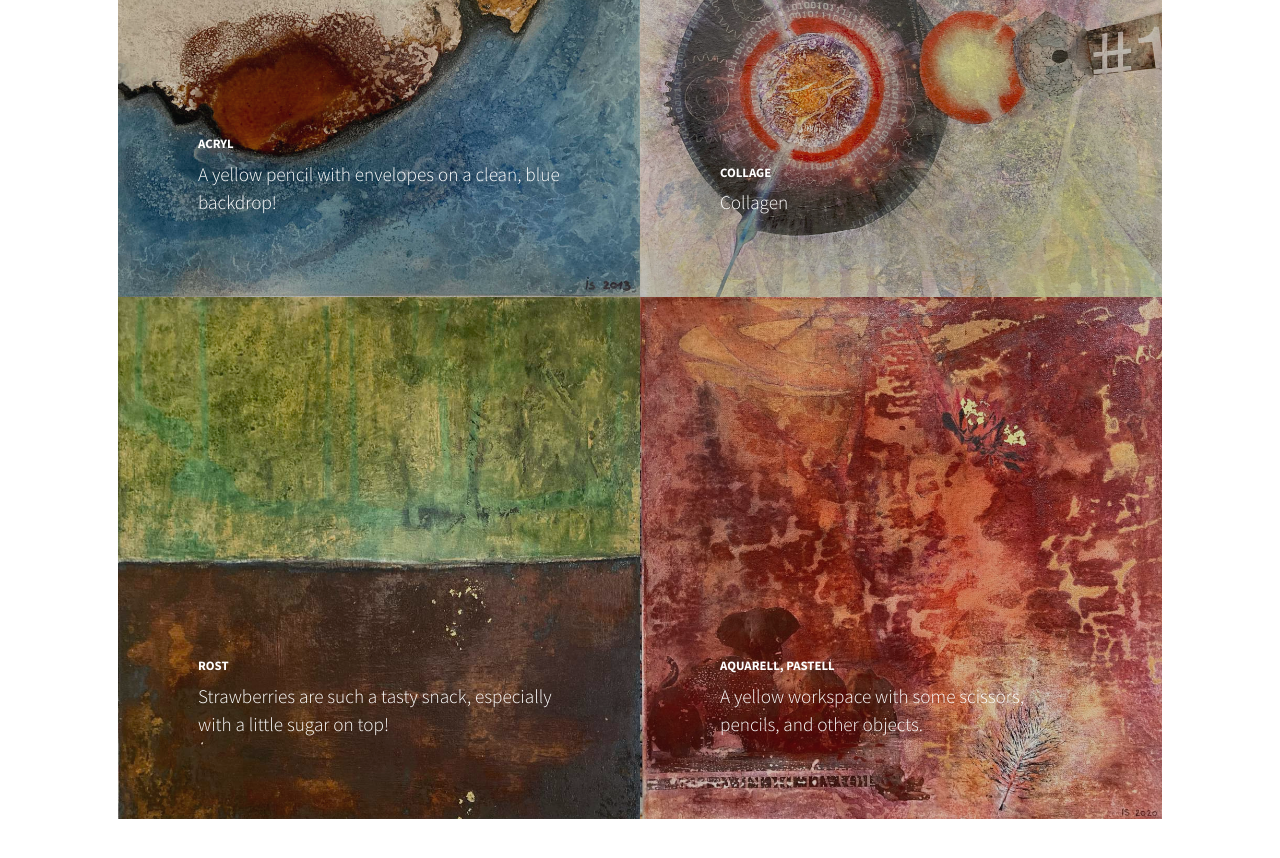
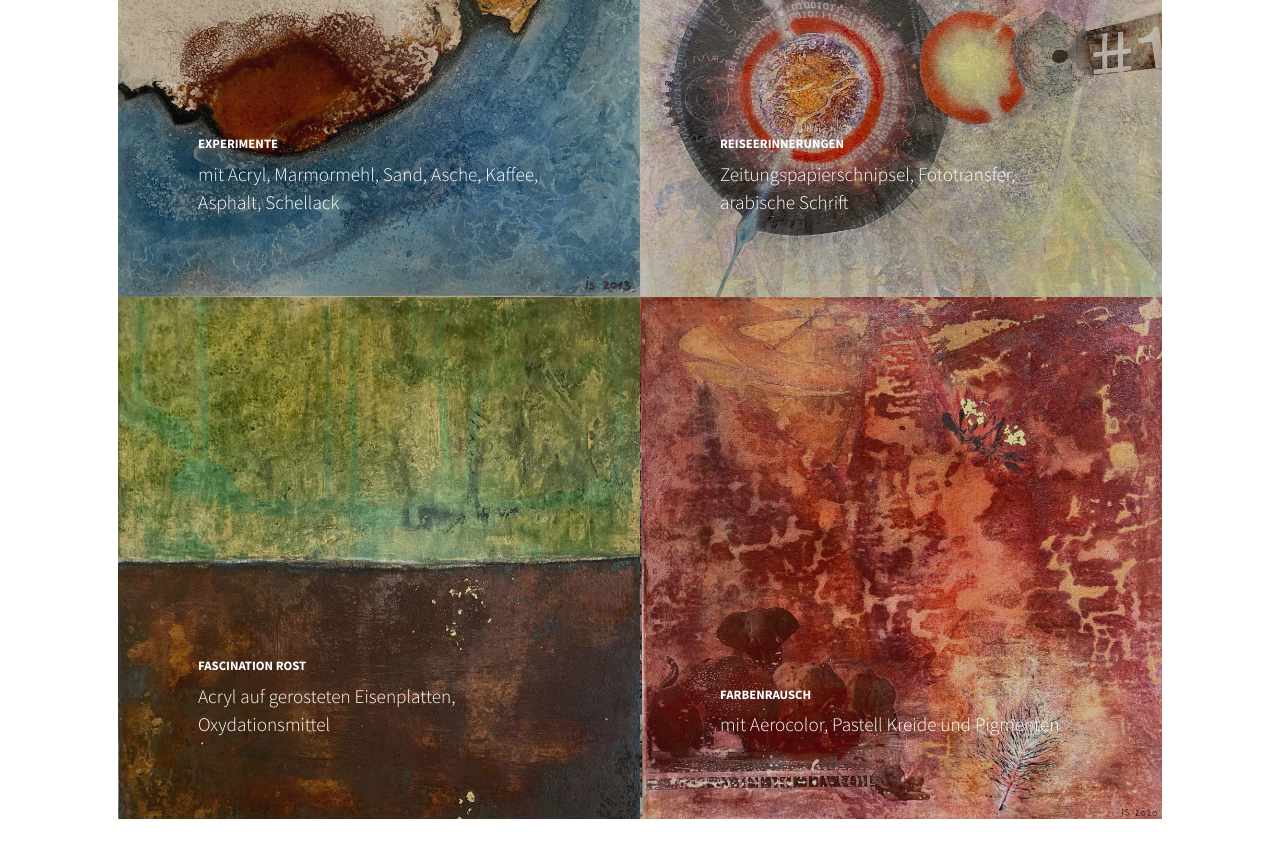
Before and after one commit to irmtraut/atelier, a plain HTML site: page index.html in a window 1280 px wide. Shown: the part 2060-2918 px from the top of the page. Drawn offline with nearby package versions, Linux system fonts and the light colour scheme.

Commit message:
Update index.html

```diff
--- a/index.html
+++ b/index.html
@@ -111,8 +111,8 @@ Dann kam die Malerei ins Spiel, die Geschichte nahm ihren Lauf und gab mir damit
                         <a class="portfolio-item" href="lightbox.html#A">
                             <div class="caption">
                                 <div class="caption-content">
-                                    <div class="h2">Acryl</div>
-                                    <p class="mb-0">A yellow pencil with envelopes on a clean, blue backdrop!</p>
+                                    <div class="h2">Experimente</div>
+                                    <p class="mb-0">mit Acryl, Marmormehl, Sand, Asche, Kaffee, Asphalt, Schellack</p>
                                 </div>
                             </div>
                             <img class="img-fluid" src="portfolio_img/b.jpg" alt="..." />
@@ -122,8 +122,8 @@ Dann kam die Malerei ins Spiel, die Geschichte nahm ihren Lauf und gab mir damit
                         <a class="portfolio-item" href="lightbox.html#B">
                             <div class="caption">
                                 <div class="caption-content">
-                                    <div class="h2">Collage</div>
-                                    <p class="mb-0">Collagen</p>
+                                    <div class="h2">Reiseerinnerungen</div>
+                                    <p class="mb-0">Zeitungspapierschnipsel, Fototransfer, arabische Schrift</p>
                                 </div>
                             </div>
                             <img class="img-fluid" src="portfolio_img/d.jpg" alt="..." />
@@ -133,8 +133,8 @@ Dann kam die Malerei ins Spiel, die Geschichte nahm ihren Lauf und gab mir damit
                         <a class="portfolio-item" href="lightbox.html#C">
                             <div class="caption">
                                 <div class="caption-content">
-                                    <div class="h2">Rost</div>
-                                    <p class="mb-0">Strawberries are such a tasty snack, especially with a little sugar on top!</p>
+                                    <div class="h2">Fascination Rost</div>
+                                    <p class="mb-0">Acryl auf gerosteten Eisenplatten, Oxydationsmittel</p>
                                 </div>
                             </div>
                             <img class="img-fluid" src="portfolio_img/a.jpg" alt="..." />
@@ -144,8 +144,8 @@ Dann kam die Malerei ins Spiel, die Geschichte nahm ihren Lauf und gab mir damit
                         <a class="portfolio-item" href="lightbox.html#D">
                             <div class="caption">
                                 <div class="caption-content">
-                                    <div class="h2">Aquarell, Pastell</div>
-                                    <p class="mb-0">A yellow workspace with some scissors, pencils, and other objects.</p>
+                                    <div class="h2">Farbenrausch</div>
+                                    <p class="mb-0">mit Aerocolor, Pastell Kreide und Pigmenten</p>
                                 </div>
                             </div>
                             <img class="img-fluid" src="portfolio_img/e.jpg" alt="..." />
```
